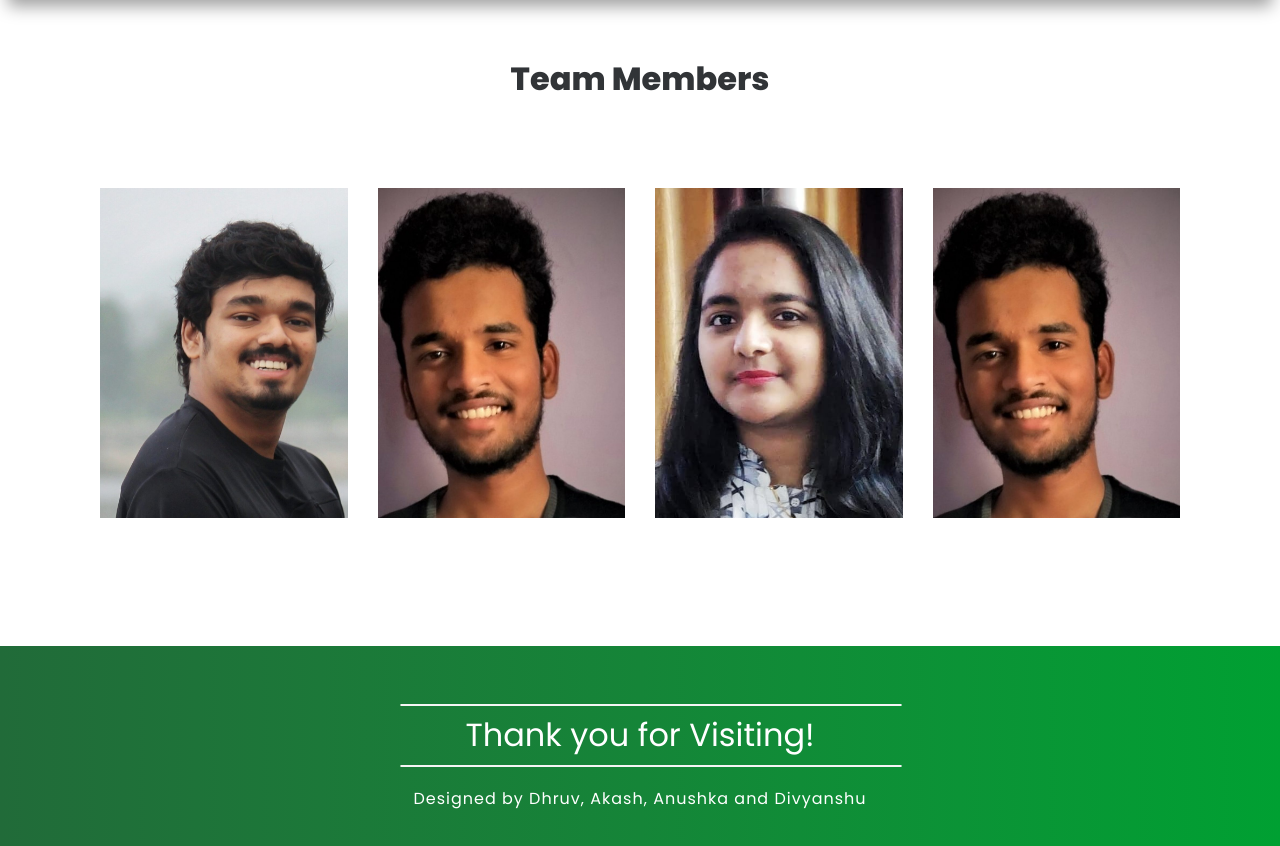
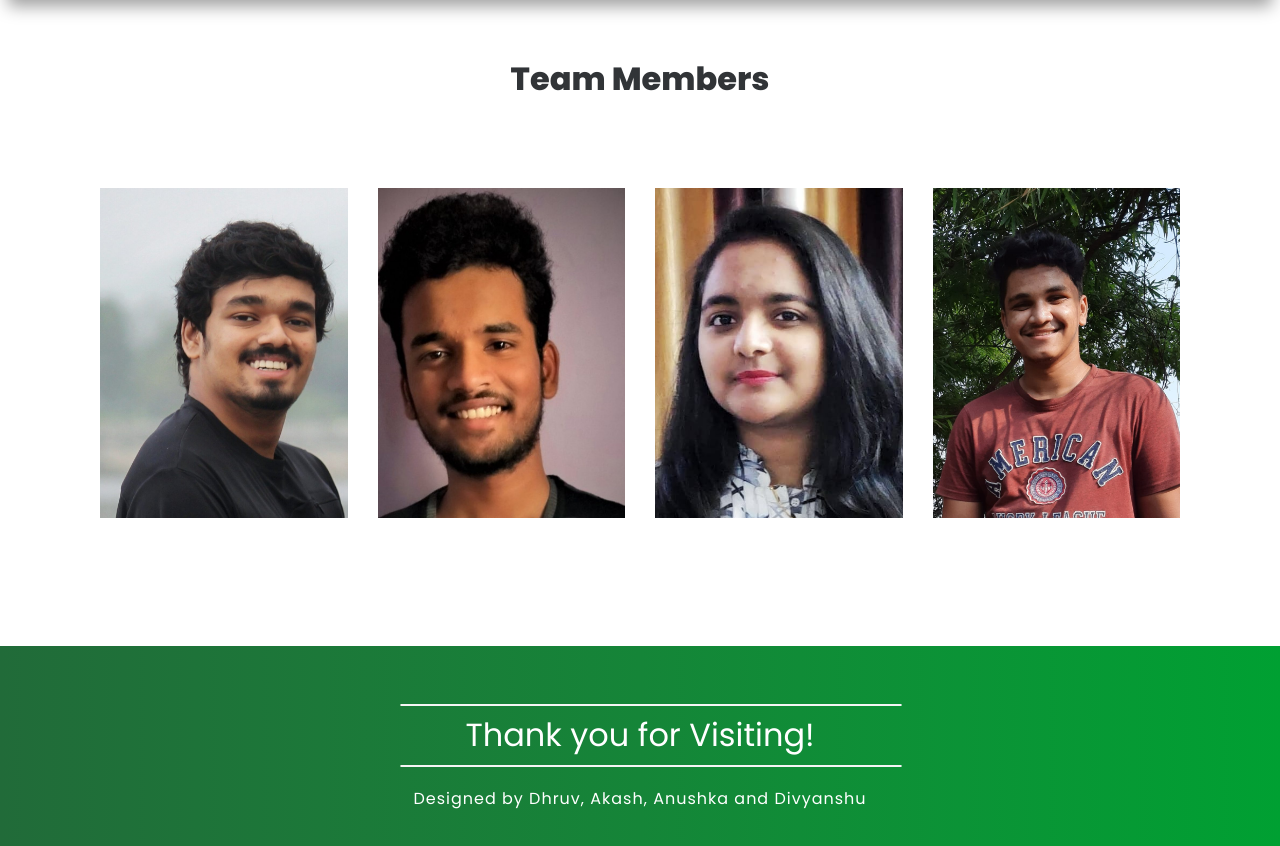
Before and after one commit to FourDivs/HerbWorld, a Django app: page /about/ in a window 1280 px wide. Shown: the part 80-926 px from the top of the page. Run offline with Django 3.2, Linux system fonts and the light colour scheme; some libraries are stand-ins or nearby versions.

Commit message:
updated about us

```diff
--- a/herbworldapp/templates/herbworldapp/about.html
+++ b/herbworldapp/templates/herbworldapp/about.html
@@ -157,12 +157,11 @@ opacity: 1;
             </div>
           </div>
           <div class="col-md-3 item">
-            <div class="box" style="background-image:url('../../../static/images/3.jpg')">
+            <div class="box" style="background-image:url('../../../static/images/4.jpeg')">
               <div class="cover">
                 <h3 class="name">Divyanshu <br>Gawali</h3>
                 <div class="social"><a href="https://www.linkedin.com/in/divyanshu-gawali-a8169718b"><i class="fa fa-linkedin-square"></i></a>
                   <a href="https://www.instagram.com/divyanshugawali7/"><i class="fa fa-instagram"></i></a>
-                      <a href="https://github.com/Akash-Salvi"><i class="fa fa-github-square"></i></a>
                     </div>
               </div>
             </div>
```
Also changed, not shown: static/images/4.jpeg (added).
